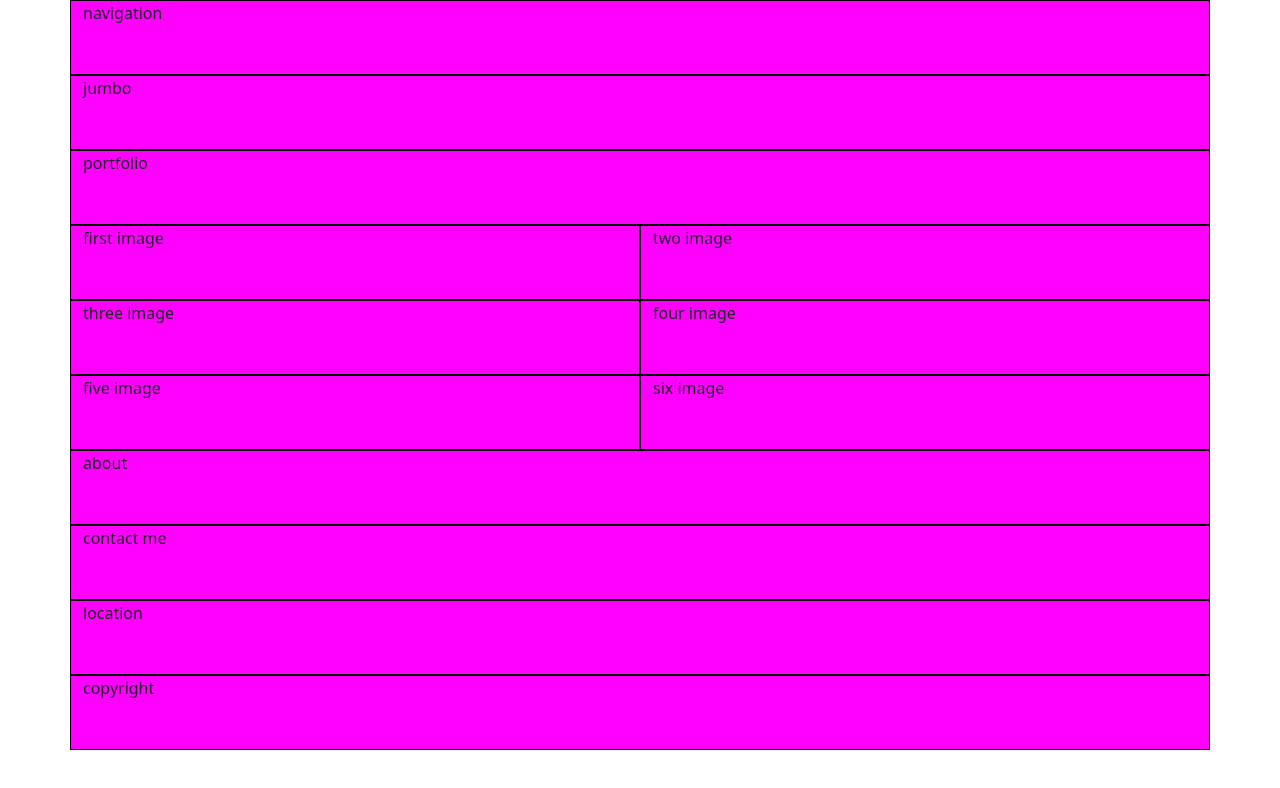
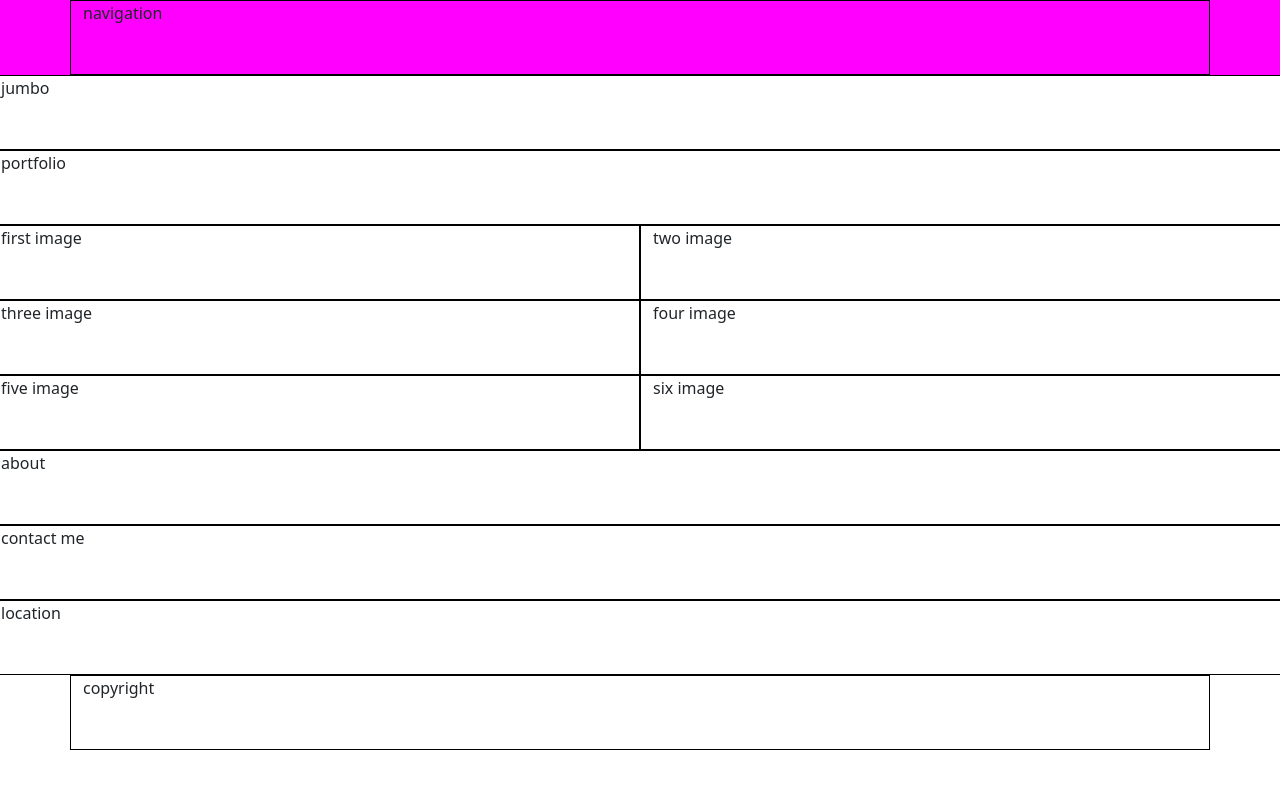
Before and after one commit to Simone-Corso/html-css-bootstrap-freelancer, a plain HTML site: page index.html in a window 1280 px wide. Drawn offline with nearby package versions, Linux system fonts and the light colour scheme.

Commit message:
ho spostato i due row nel main e lasciato solo nel header il nav

```diff
--- a/index.html
+++ b/index.html
@@ -8,15 +8,17 @@
     <link rel="stylesheet" href="./style/style.css">
 </head>
 <body>
-    <header>
+    <header class="my_custom-bg">
         <div class="container">
             <div class="row">
                 <div class="col 12 col-sm-12 col-md-12 col-lg-12">
                     navigation
+                </div>
+            </div>
+            </div>
+    </header>
 
-                </div>
-
-            </div>
+    <main>
 
         <div class="row">
             <div class="col 12 col-sm-12 col-md-12 col-lg-12">
@@ -30,14 +32,6 @@
                 portfolio
 
             </div>
-
-            </div>
-
-        </div>
-
-    </header>
-
-    <main>
         <div class="container">
             <div class="row">
                 <div class="col 12 col-sm-12  col-md-6 col-lg-6">
--- a/style/style.css
+++ b/style/style.css
@@ -1,7 +1,10 @@
 [class^='col']{
     border: 1px solid black;
-    background-color: magenta;
     height: 75px;
     flex: 0 0 auto;
 
 }
+
+.my_custom-bg{
+    background-color: magenta;
+}
```
Lines whose indentation alone changed are shown as unchanged.
